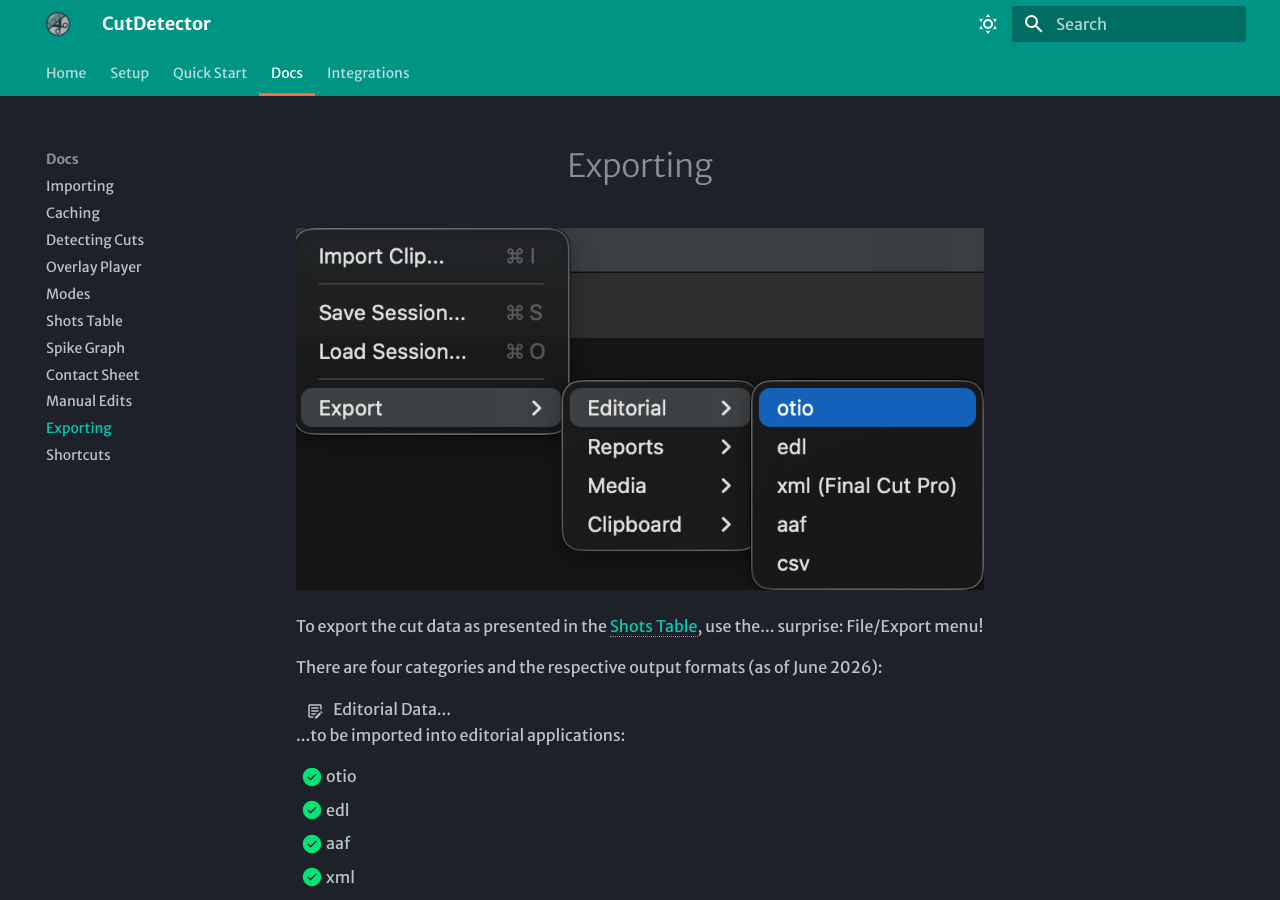
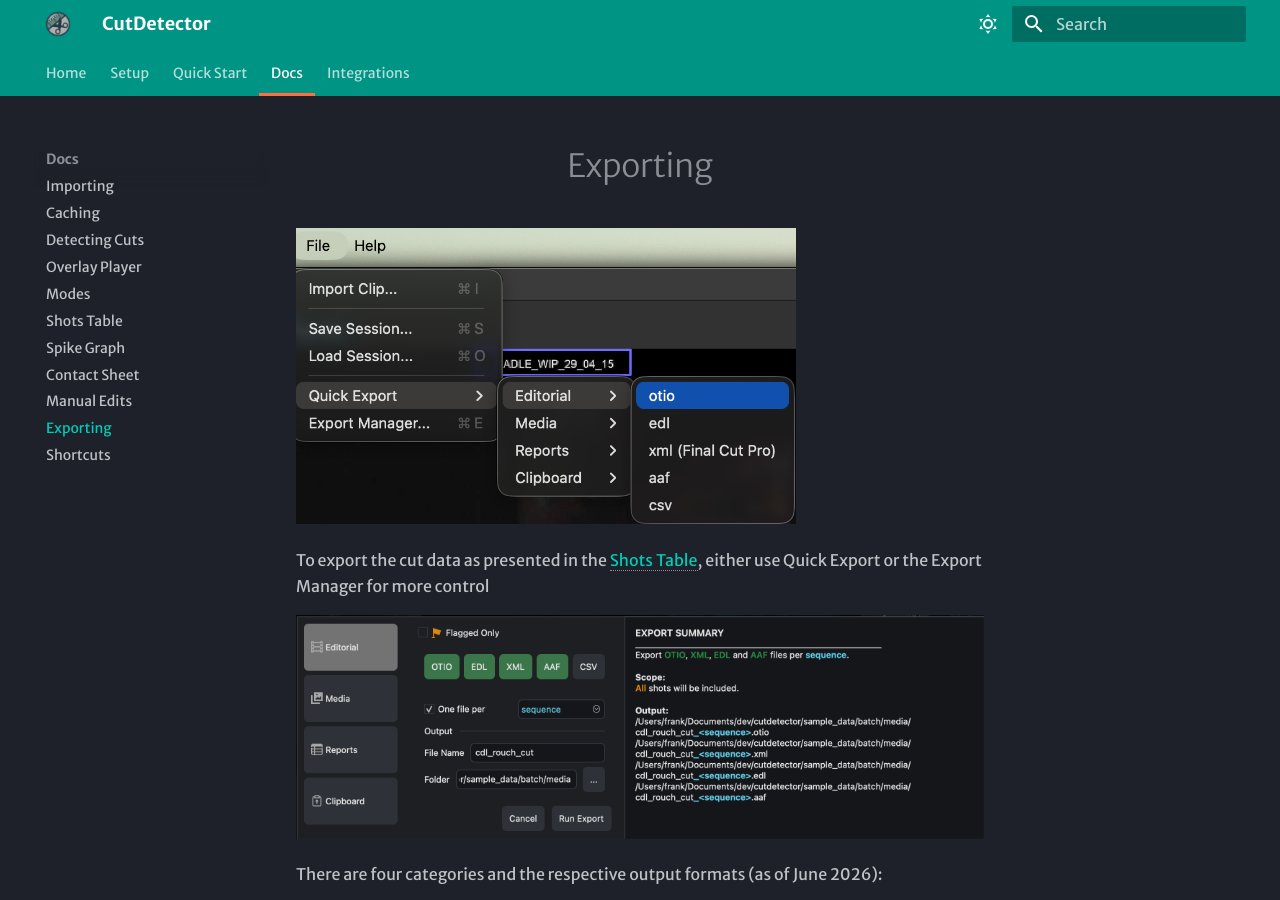
Before and after one commit to frueter/cutdetector-docs, an MkDocs documentation site: the page built from docs/exporting.md, in a window 1280 px wide and 900 px high. Built offline with MkDocs 1.6.1 and Material for MkDocs 9.7.7, drawn with Linux system fonts in a browser that asks for light colours; some web fonts are replaced; comment, search, counter and statistics services are not loaded.

Commit message:
updated docs with export manager

```diff
--- a/docs/exporting.md
+++ b/docs/exporting.md
@@ -1,11 +1,14 @@
 # Exporting
-![Image title](assets/cdui_export_editorial.png)
+![Image title](assets/cdui_export_editorial.png){ width=500px }
 
-To export the cut data as presented in the [Shots Table](shots_table.md), use the... surprise: File/Export menu!
+To export the cut data as presented in the [Shots Table](shots_table.md),
+either use Quick Export or the Export Manager for more control
+
+![Image title](assets/cdui_export_manager.png)
 
 There are four categories and the respective output formats (as of June 2026):
 
-:material-text-box-edit-outline:Editorial Data...
+- [x] Editorial Data...
 ...to be imported into editorial applications:
 
 - [x] otio
```
Also changed, not shown: docs/assets/cdui_export_editorial.png, docs/assets/cdui_export_manager.png (added).
